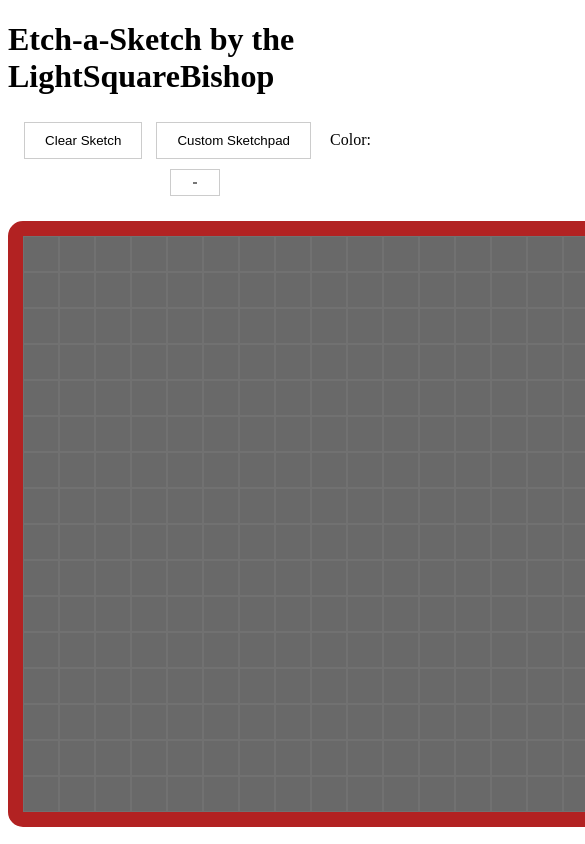
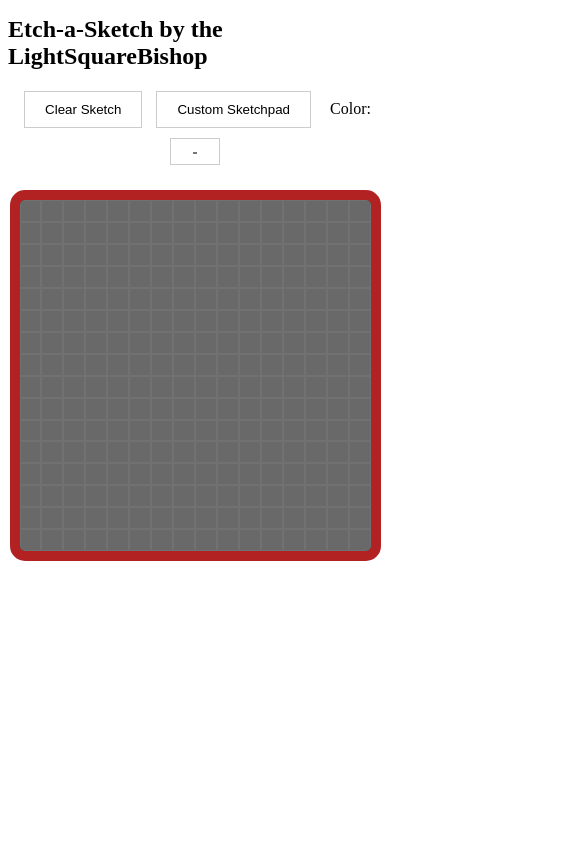
Before and after one commit to McPreacher/etchasketch2, a plain HTML site: page index.html in a window 390 px wide. Shown: the top 844 px of the page, 585 px wide, since content can reach past the window. Drawn offline with nearby package versions, Linux system fonts and the light colour scheme.

Commit message:
added smartphone capabilities

```diff
--- a/app.js
+++ b/app.js
@@ -3,11 +3,8 @@ $(document).ready(function() {
     const $colorPicker = $('#colorPicker');
     let isDrawing = false;
 
-    // The Grid Creator
     const createGrid = (size = 16) => {
         $container.empty();
-        isDrawing = false; // Reset drawing state
-
         $container.css({
             'grid-template-columns': `repeat(${size}, 1fr)`,
             'grid-template-rows': `repeat(${size}, 1fr)`
@@ -22,69 +19,61 @@ $(document).ready(function() {
         $container.append(fragment);
     };
 
-    // Painting Function
     const paint = (element) => {
-        const selectedColor = $colorPicker.val();
+        if (!element || !$(element).hasClass('grid')) return;
         $(element).css({
-            'background-color': selectedColor,
-            'transition': 'none' // Ensures drawing is always instant
+            'background-color': $colorPicker.val(),
+            'transition': 'none'
         });
     };
 
-    // --- Interaction Listeners ---
+    // --- MOUSE EVENTS ---
+    $container.on('mousedown', (e) => { e.preventDefault(); isDrawing = true; });
+    $(window).on('mouseup', () => isDrawing = false);
+    $container.on('mouseover', '.grid', function() { if (isDrawing) paint(this); });
+    $container.on('mousedown', '.grid', function() { paint(this); });
 
-    $container.on('mousedown', function(e) {
-        e.preventDefault();
+    // --- TOUCH EVENTS (Mobile Support) ---
+    $container.on('touchstart', '.grid', function(e) {
+        // Prevent scrolling while drawing
+        if (e.cancelable) e.preventDefault();
         isDrawing = true;
-    });
-
-    $container.on('mouseover', '.grid', function() {
-        if (isDrawing) paint(this);
-    });
-
-    $container.on('mousedown', '.grid', function() {
         paint(this);
     });
 
-    $(window).on('mouseup', function() {
-        isDrawing = false;
+    $container.on('touchmove', function(e) {
+        if (!isDrawing) return;
+        // Prevent scrolling while moving finger
+        if (e.cancelable) e.preventDefault();
+
+        // Get the location of the touch
+        const touch = e.touches[0];
+        // Find the element currently under that specific point
+        const target = document.elementFromPoint(touch.clientX, touch.clientY);
+
+        paint(target);
     });
 
-    // --- Button Controls ---
+    $(window).on('touchend', () => isDrawing = false);
 
-    // Clear and Shake
+    // --- BUTTON CONTROLS ---
     $('#clear').on('click', function() {
         $container.addClass('shake-it');
-
         $('.grid').css({
             'transition': 'background-color 0.8s ease-in-out',
             'background-color': 'dimgray'
         });
-
         setTimeout(() => {
             $container.removeClass('shake-it');
             $('.grid').css('transition', '');
         }, 800);
     });
 
-    // Custom Grid Size
     $('#custom').on('click', function() {
-        let size = prompt("How many squares per side? (1-100)");
+        let size = prompt("Grid size (1-100):", "16");
         size = parseInt(size);
-
-        if (!isNaN(size) && size > 0 && size <= 100) {
-            createGrid(size);
-        } else if (size > 100) {
-            alert("Maximum size is 100 to prevent browser crashes!");
-        }
+        if (size > 0 && size <= 100) createGrid(size);
     });
 
-    // Hover effects for buttons
-    $('input[type="button"]').hover(
-        function() { $(this).addClass('active'); },
-        function() { $(this).removeClass('active'); }
-    );
-
-    // Initial Start
     createGrid(16);
 });
--- a/style.css
+++ b/style.css
@@ -6,7 +6,12 @@
     border: 15px solid firebrick; /* Thick red frame */
     border-radius: 15px;
     display: grid;
-    overflow: hidden; /* Keeps squares in place during shake */
+    overflow: hidden;
+
+    /* MOBILE FIXES */
+    touch-action: none;        /* Prevents page scrolling while drawing */
+    -webkit-user-select: none; /* Prevents text highlighting while drawing */
+    user-select: none;
 }
 
 .grid {
@@ -45,3 +50,16 @@ input.active {
 .shake-it {
     animation: intense-shake 0.15s ease-in-out 3;
 }
+
+/* RESPONSIVE DESIGN: Makes the grid fit on phones */
+@media (max-width: 620px) {
+    #container {
+        width: 90vw;
+        height: 90vw;
+        border-width: 10px;
+    }
+
+    h1 {
+        font-size: 1.5rem;
+    }
+}
```
